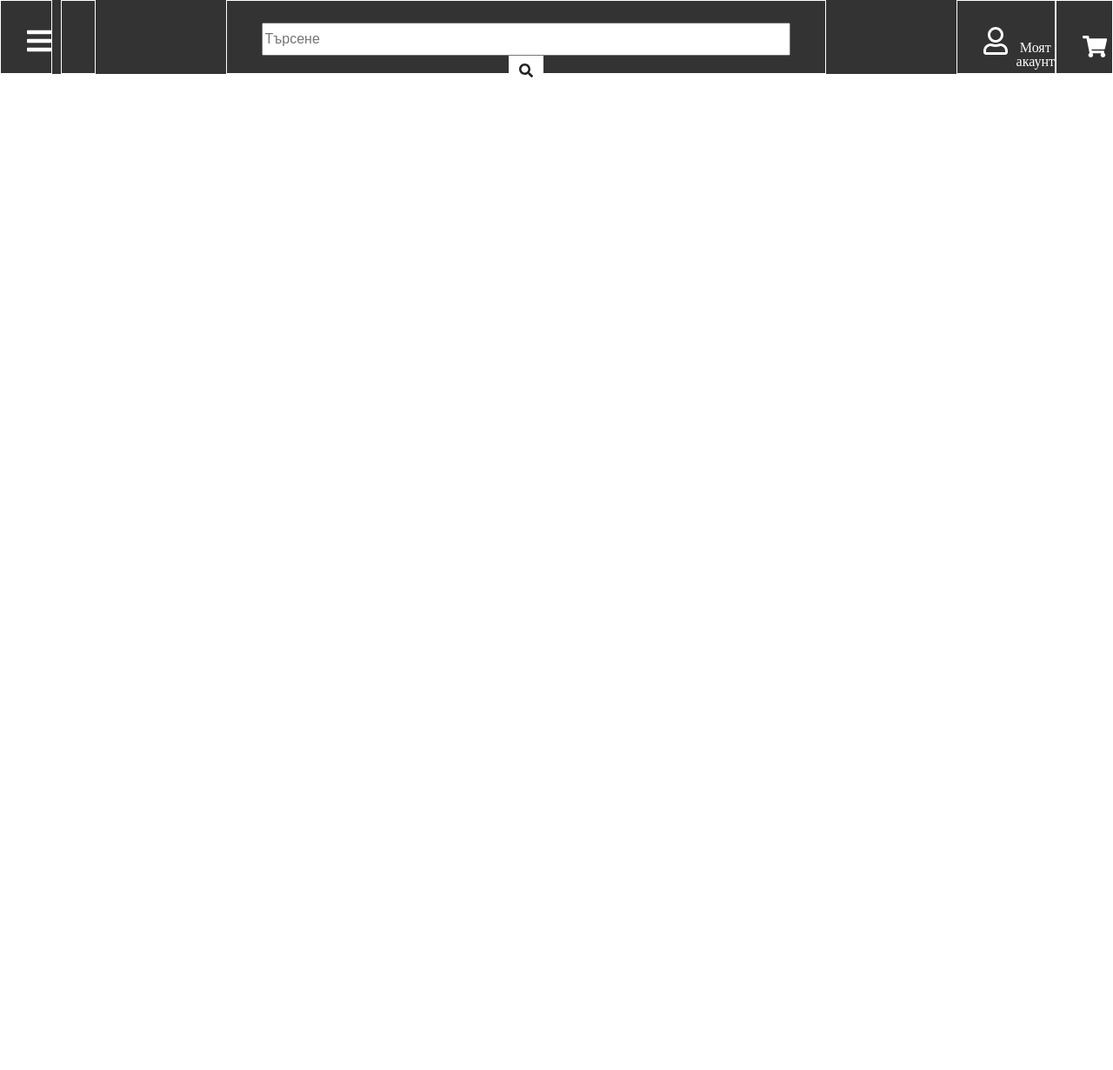
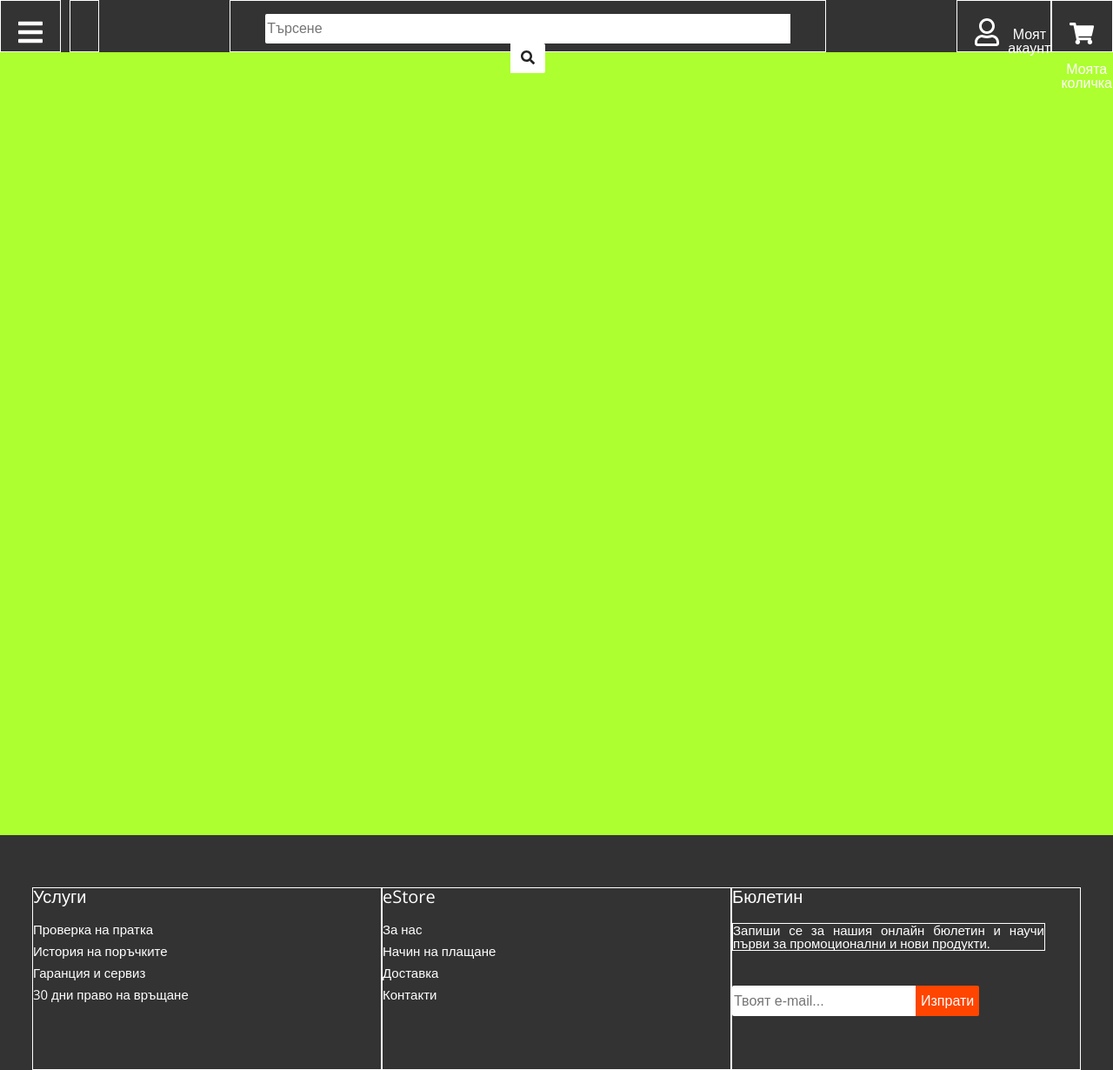
Before and after one commit to YalchanNiyaziev/eStore-client, a React (Create React App) app: page / in a window 1280 px wide. Shown: the whole page at 87% size. Before the commit the page ends 800 px from the top, so only its background shows below. Built offline with nearby package versions, Linux system fonts and the light colour scheme.

Commit message:
create page footer

```diff
--- a/src/components/AppFooter.js
+++ b/src/components/AppFooter.js
@@ -1,9 +1,48 @@
 import React from 'react';
+import '../style/AppFooter.css';
+import FooterElement from "./FooterElement";
 
+function createFooterElementsArray(){
+    const elements = [];
+
+    const aboutUs ={
+        title: "eStore",
+        subItems: [
+            "За нас",
+            "Начин на плащане",
+            "Доставка",
+            "Контакти"
+        ],
+        isStandardElement: true
+    }
+    const services = {
+        title: "Услуги",
+        subItems: [
+            "Проверка на пратка",
+            "История на поръчките",
+            "Гаранция и сервиз",
+            "30 дни право на връщане"
+        ],
+        isStandardElement: true
+    }
+    const knowFirst = {
+        title:"Бюлетин",
+        subTitle:"Запиши се за нашия онлайн бюлетин и научи първи за промоционални и нови продукти.",
+        isStandardElement: false
+
+}
+    elements.push(services);
+    elements.push(aboutUs);
+    elements.push(knowFirst);
+
+    return elements;
+}
 function AppFooter() {
-    return(
-        <div>
+    const footerElements = createFooterElementsArray();
+    return (
+        <div id="footer-container">
 
+            {footerElements.map( (e, index) => <FooterElement key={index} footerElement = {e}/>)}
         </div>
     )
 
--- a/src/components/AppHeader.js
+++ b/src/components/AppHeader.js
@@ -3,13 +3,12 @@ import '../style/AppHeader.css'
 import {FontAwesomeIcon} from "@fortawesome/react-fontawesome";
 import {faBars} from "@fortawesome/free-solid-svg-icons/faBars";
 import {faSearch} from "@fortawesome/free-solid-svg-icons/faSearch";
-import {faUsers} from "@fortawesome/free-solid-svg-icons/faUsers";
 import {faUser} from "@fortawesome/free-regular-svg-icons/faUser";
 import {faShoppingCart} from "@fortawesome/free-solid-svg-icons/faShoppingCart";
 
 function AppHeader() {
     return (
-        <div id="container">
+        <div id="header-container">
             <div className="wrapper">
                 <FontAwesomeIcon className="icon" icon={faBars} size="2x"/>
             </div>
@@ -18,20 +17,20 @@ function AppHeader() {
 
             <div id="form-wrapper" className="wrapper">
                 <form className="form">
-                    <input type="text" placeholder="Търсене" name="searchingWord"/>
-                    <button type="button">
+                    <input type="text" id="search-input" placeholder="Търсене" name="searchingWord"/>
+                    <button type="button" id="search-button">
                         <FontAwesomeIcon icon={faSearch}/>
                     </button>
                 </form>
             </div>
 
             <div id="account-wrapper"className="wrapper">
-                <FontAwesomeIcon className="icon" icon={faUser} size="2x"/>
+                <FontAwesomeIcon className="icon-user" icon={faUser} size="2x"/>
                 <div className="text">Моят акаунт</div>
             </div>
 
             <div id="cart-wrapper" className="wrapper">
-                <FontAwesomeIcon className="icon" icon={faShoppingCart}/>
+                <FontAwesomeIcon className="icon-user" icon={faShoppingCart}/>
                 <div className="text">Моята количка</div>
             </div>
         </div>
--- /dev/null
+++ b/src/components/FooterElement.js
@@ -0,0 +1,28 @@
+import React from 'react';
+
+export default function FooterElement(props) {
+    if (props.footerElement.isStandardElement) {
+        return (
+            <div className="footer-element-container">
+                <p className="footer-element-title">{props.footerElement.title}</p>
+                <ul>
+                    {props.footerElement.subItems.map( (e,index) => <li key={index} className="footer-element-subItem">{e}</li>)}
+
+                </ul>
+            </div>
+
+        );
+    } else {
+        return (
+            <div className="footer-element-container">
+                <p className="footer-element-title">{props.footerElement.title}</p>
+                <p id="know-first-info">{props.footerElement.subTitle}</p>
+                <form id="know-first-form">
+                    <input id="email-box" type="text" placeholder="Твоят e-mail..."/>
+                    <button type="button">Изпрати</button>
+                </form>
+            </div>
+        );
+    }
+
+}
--- a/src/components/Main.js
+++ b/src/components/Main.js
@@ -1,8 +1,9 @@
 import React from 'react';
+import '../style/HomeMain.css'
 
 function Main() {
     return(
-        <div>
+        <div id="main-container">
 
         </div>
     )
--- /dev/null
+++ b/src/style/AppFooter.css
@@ -0,0 +1,59 @@
+@import "reset.css";
+@import url('https://fonts.googleapis.com/css2?family=Open+Sans&display=swap');
+
+#footer-container {
+    color: white;
+    background-color: #333;
+    height: 270px;
+    display: flex;
+    justify-content: center;
+    font-family: 'Open Sans',sans-serif;
+}
+
+.footer-element-container {
+    border: 1px solid white;
+    width: 400px;
+    margin-top: 60px;
+
+}
+
+.footer-element-title {
+    font-size: 20px;
+    margin-bottom: 20px;
+    text-align: left;
+}
+
+.footer-element-subItem{
+    text-align: left;
+    margin: 10px 0;
+    font-size: 15px;
+    cursor: pointer;
+
+}
+.footer-element-subItem:hover{
+    color: #cccccc;
+}
+#know-first-info{
+    text-align: justify;
+    border: 1px solid white;
+    margin: 0 40px  40px  0 ;
+    font-size: 15px;
+}
+#know-first-form{
+    text-align: left;
+}
+#email-box{
+    height: 33px;
+    border-radius: 2px 0 0 2px;
+    border:none;
+    box-shadow: none    ;
+
+}
+#know-first-form button{
+    height: 35px;
+    border-radius:0 2px 2px 0;
+    border:none;
+    box-shadow: none;
+    background-color: orangered;
+    color: white;
+}
--- a/src/style/AppHeader.css
+++ b/src/style/AppHeader.css
@@ -1,11 +1,14 @@
 @import "reset.css";
+@import url('https://fonts.googleapis.com/css2?family=Open+Sans&display=swap');
 
-#container {
+#header-container {
     margin-top: 0;
     background-color: #333;
-    height: 85px;
+    height: 60px;
     display: flex;
-
+    position: sticky;
+    top: 0;
+    font-family: 'Open Sans',sans-serif;
 }
 
 .wrapper {
@@ -15,26 +18,38 @@
 .icon {
     color: white;
     float: left;
-    margin:  30px 0 30px 30px ;
+    margin: 20px ;
+    cursor: pointer;
+}
+.icon-user{
+    color: white;
+    float: left;
+    margin: 20px 0 20px 20px;
     cursor: pointer;
 }
 #logo{
     width: 250px;
     margin-left: 10px;
 }
-form input[type="text"] {
+#search-input {
     height: 32px;
     width: 600px;
+    border: 0;
+    border-radius: 2px 0 0 2px;
 }
 
-form button {
-    height: 36px;
+#search-button {
+    padding: 0;
+    height: 34px;
     width: 40px;
     background-color: white;
+    margin-left: 0;
+    box-shadow: none;
     border: 0;
-    margin-left: 0;
+    border-radius:0 2px 2px 0;
+
 }
-form button:hover {
+#search-button:hover {
     background-color: dodgerblue;
     color: white;
 }
@@ -44,12 +59,12 @@ form button:hover {
     margin-left: 150px;
 }
 .form {
-margin: 25px 40px;
+margin: 15px 40px;
 }
 .text{
     color: white;
     cursor: pointer;
-    margin-top: 46px;
+    margin-top: 30px;
     margin-left: 10px;
 }
 #account-wrapper{
@@ -57,10 +72,12 @@ margin: 25px 40px;
     display: flex;
     margin-left: 150px;
 }
-#cart-wrapper .icon{
+
+#cart-wrapper .icon-user{
     font-size: 25px;
-    margin-top: 40px;
+    margin-top: 25px;
 }
+
 #cart-wrapper{
     width: 200px;
 }
--- /dev/null
+++ b/src/style/HomeMain.css
@@ -0,0 +1,6 @@
+@import "reset.css";
+
+#main-container{
+    height: 900px;
+    background-color: greenyellow;
+}
```
